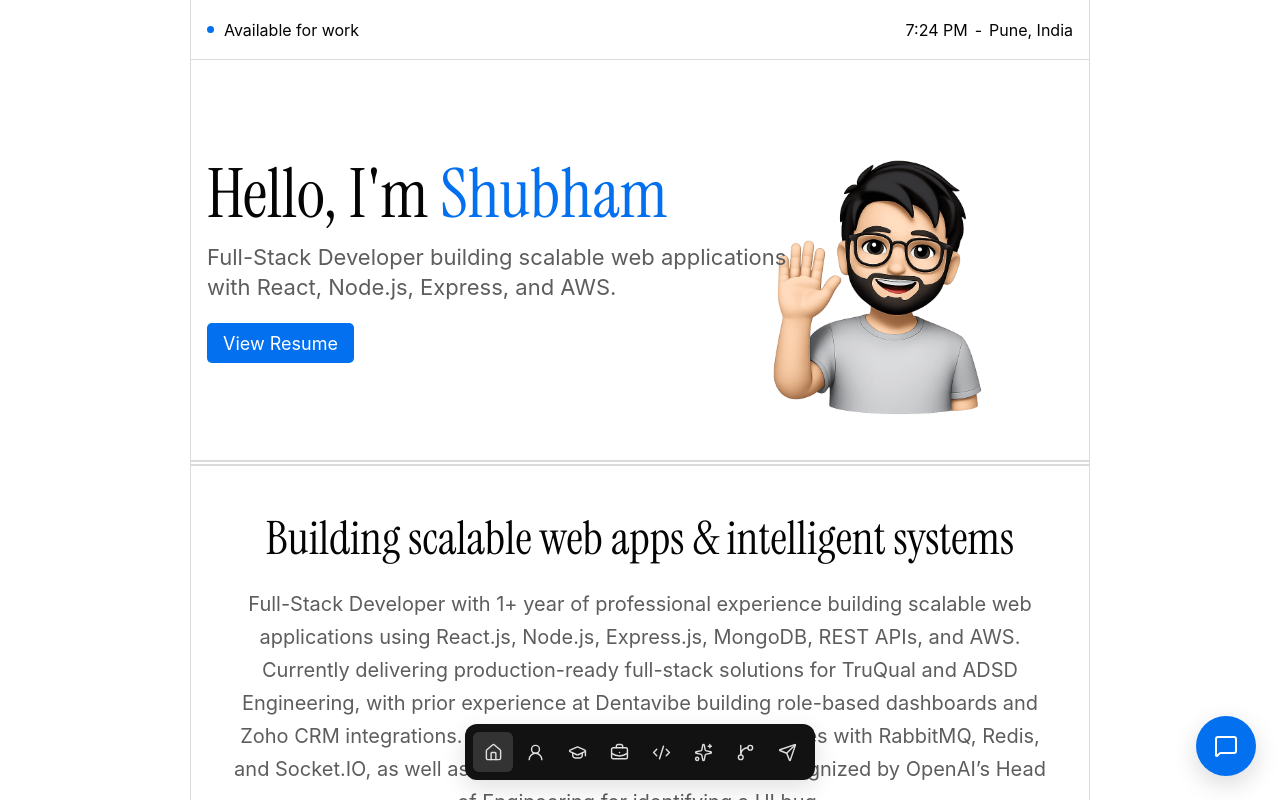
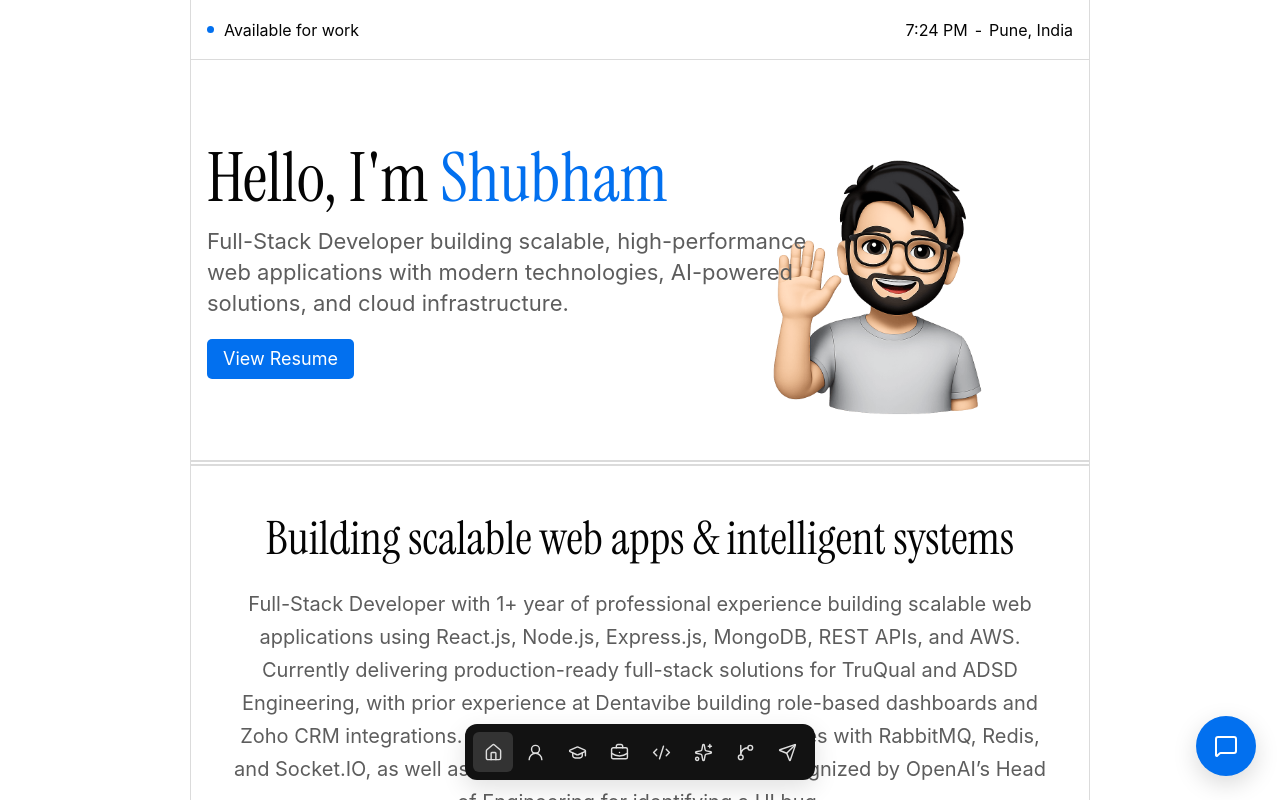
Before and after one commit to Shubham9528/Codefolio-2.0, a React (Vite) app in the folder Frontend/: page / in a window 1280 px wide. Shown: the top 800 px of the page. Built offline with nearby package versions, Linux system fonts and the light colour scheme; a web font is replaced by a local one.

Commit message:
feat: add portfolio data file with personal info, projects, and skills

```diff
--- a/Frontend/src/data/portfolioData.js
+++ b/Frontend/src/data/portfolioData.js
@@ -2,7 +2,7 @@ export const personalInfo = {
   name: "Shubham",
   role: "Full-Stack Developer",
   heroSubtitle:
-    "Full-Stack Developer building scalable web applications\nwith React, Node.js, Express, and AWS.",
+    "Full-Stack Developer building scalable, high-performance\nweb applications with modern technologies, AI-powered\nsolutions, and cloud infrastructure.",
   ctaText: "View Resume",
   ctaLink:
     "https://drive.google.com/file/d/1n8vxB43v_piLyhGkgZh8tfEpH6dJrhzR/view",
```
